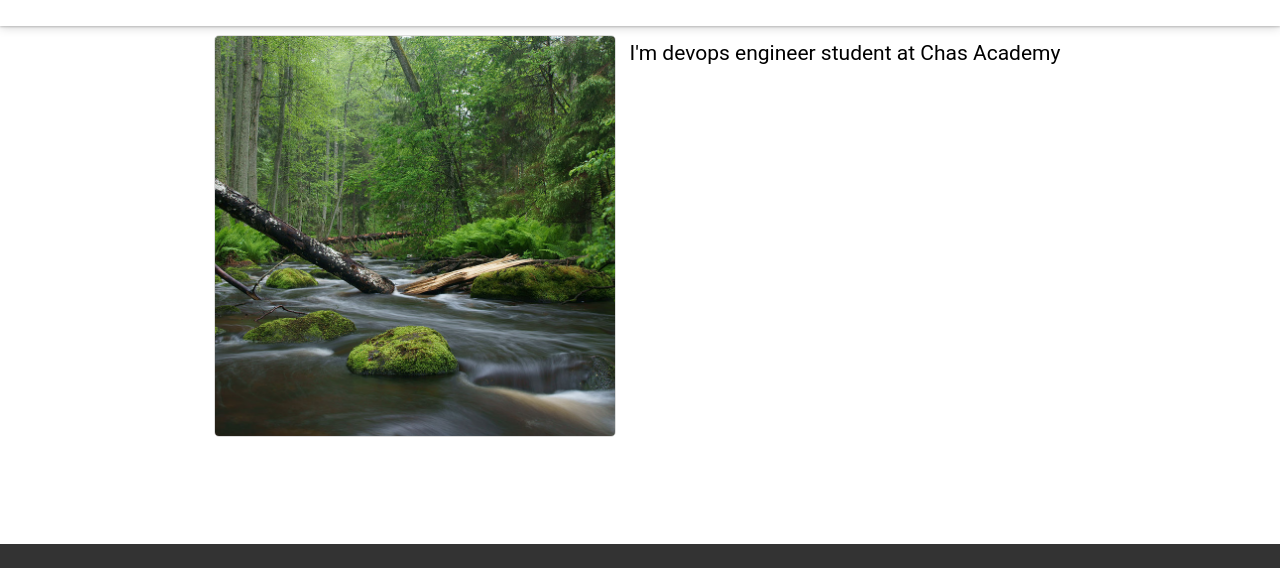
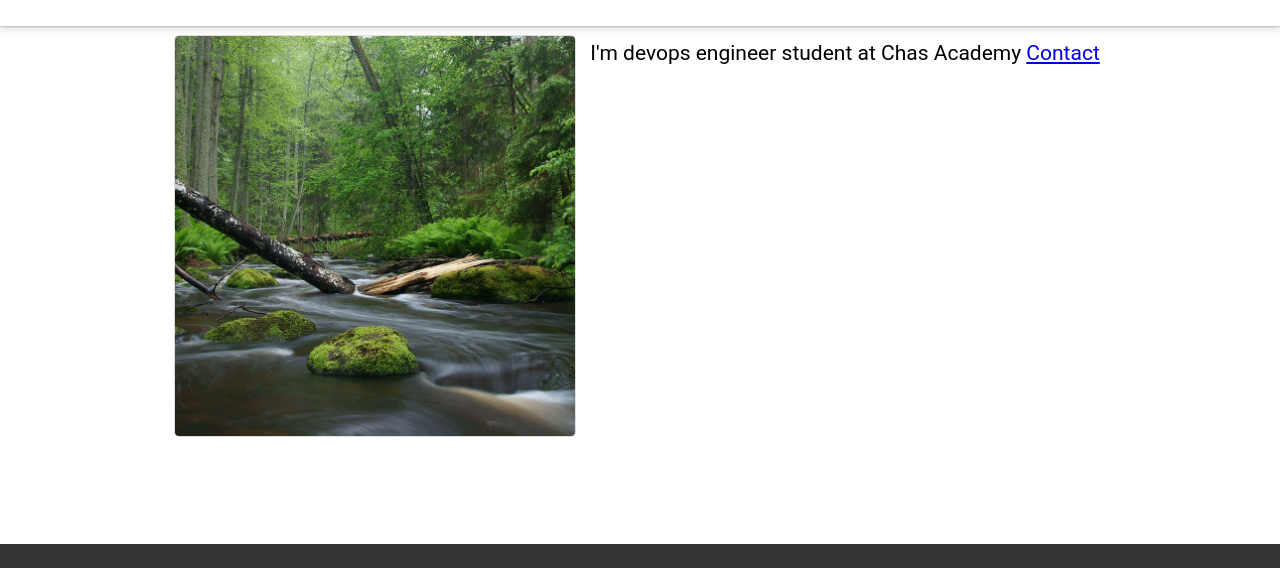
Before and after one commit to Alex0424/my-website, a plain HTML site: page index.html in a window 1280 px wide. Shown: the part 131-699 px from the top of the page. Drawn offline with Linux system fonts and the light colour scheme.

Commit message:
Update index.html

```diff
--- a/index.html
+++ b/index.html
@@ -24,6 +24,7 @@
     </div>
     <div class="text">
         <a>I'm devops engineer student at Chas Academy</a>
+        <a id="over" href="https://github.com/Alex0424">Contact</a>
     </div>
 </section>
 
```
